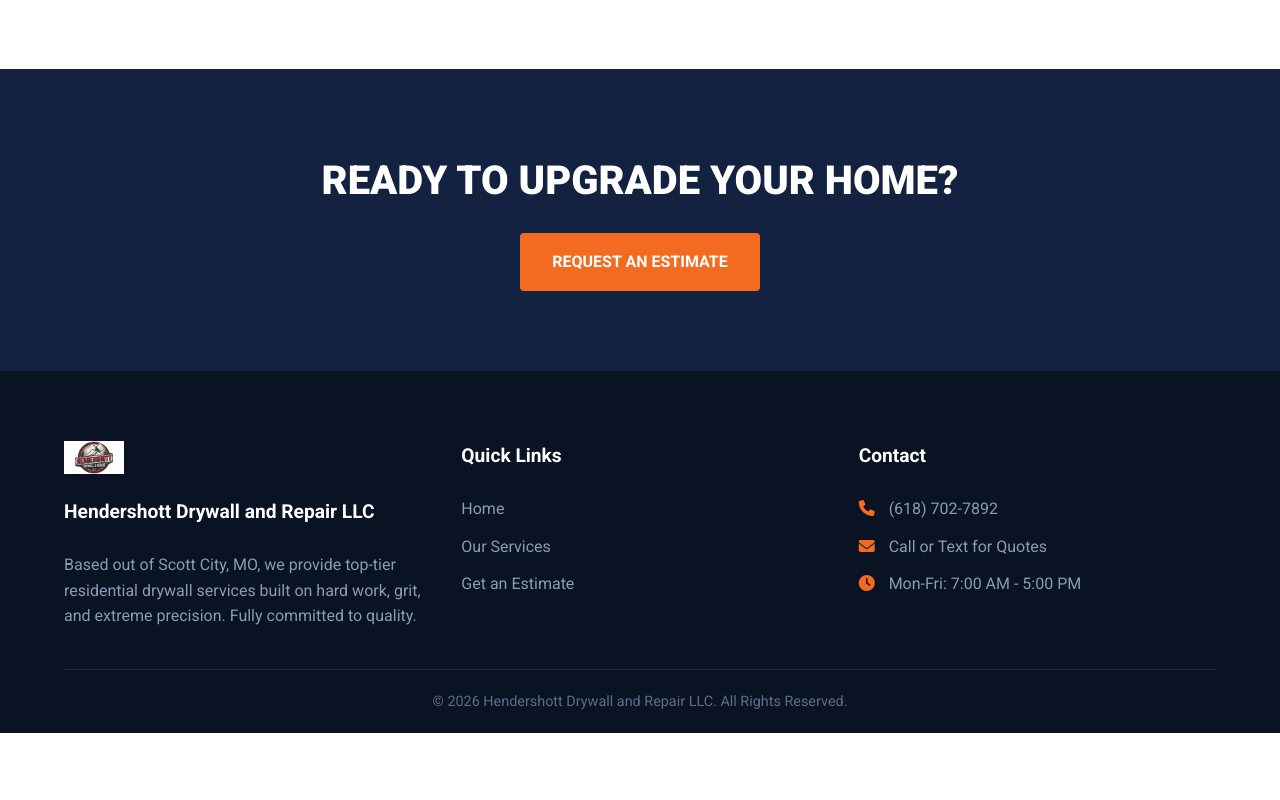
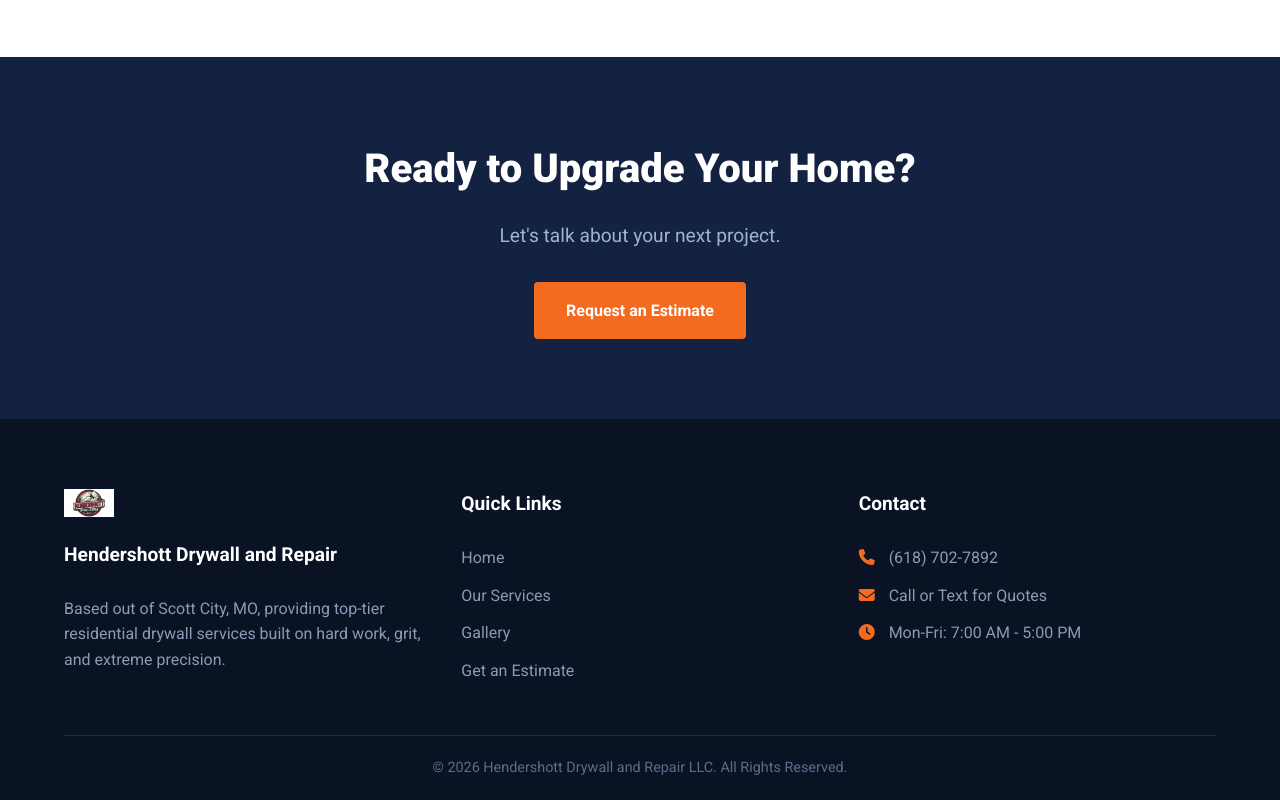
Before and after one commit to Dmouser86/hendershott-drywall, a plain HTML site: page testimonials.html in a window 1280 px wide. Shown: the part 953-1753 px from the top of the page. Before the commit the page ends 1686 px from the top, so only its background shows below. Drawn offline with Linux system fonts and the light colour scheme.

Commit message:
Update testimonials.html

```diff
--- a/testimonials.html
+++ b/testimonials.html
@@ -11,7 +11,7 @@
     <header>
         <div class="nav-container">
             <div class="brand-wrapper">
-                <img src="logo.png" alt="Hendershott Drywall Badge" class="brand-logo">
+                <img src="logo.png" alt="Hendershott Drywall Logo" class="brand-logo">
                 <h1>Hendershott <span>Drywall & Repair</span></h1>
             </div>
             <nav>
@@ -27,9 +27,9 @@
     </header>
 
     <main>
-        <section class="container" style="margin-top: 40px;">
-            <h2 class="section-title">WHAT OUR CLIENTS SAY</h2>
-            <p style="text-align: center; font-size: 1.2rem; color: #666; margin-bottom: 50px;">We don't cut corners, and our clients notice. Read what homeowners across SE Missouri have to say about our work.</p>
+        <section class="container">
+            <h2 class="section-title">Client <span>Reviews</span></h2>
+            <p style="text-align: center; font-size: 1.15rem; color: var(--text-muted); margin-bottom: 50px; max-width: 700px; margin-inline: auto;">We don't cut corners, and our clients notice. Read what homeowners across SE Missouri have to say about our work.</p>
 
             <div class="grid-2">
                 <div class="testimonial-card">
@@ -56,23 +56,25 @@
         </section>
 
         <section class="cta-banner">
-            <h2>READY TO UPGRADE YOUR HOME?</h2>
-            <a href="contact.html" class="btn">REQUEST AN ESTIMATE</a>
+            <h2>Ready to Upgrade Your Home?</h2>
+            <p>Let's talk about your next project.</p>
+            <a href="contact.html" class="btn">Request an Estimate</a>
         </section>
     </main>
 
     <footer>
         <div class="footer-grid">
             <div class="footer-about">
-                <img src="logo.png" alt="Logo" style="width: 60px; margin-bottom: 15px;">
-                <h3>Hendershott Drywall and Repair LLC</h3>
-                <p>Based out of Scott City, MO, we provide top-tier residential drywall services built on hard work, grit, and extreme precision. Fully committed to quality.</p>
+                <img src="logo.png" alt="Logo" style="width: 50px; margin-bottom: 15px;">
+                <h3>Hendershott Drywall and Repair</h3>
+                <p>Based out of Scott City, MO, providing top-tier residential drywall services built on hard work, grit, and extreme precision.</p>
             </div>
             <div class="footer-links">
                 <h3>Quick Links</h3>
                 <ul>
                     <li><a href="index.html">Home</a></li>
                     <li><a href="services.html">Our Services</a></li>
+                    <li><a href="gallery.html">Gallery</a></li>
                     <li><a href="contact.html">Get an Estimate</a></li>
                 </ul>
             </div>
@@ -88,4 +90,4 @@
         </div>
     </footer>
 </body>
-</html>
+    </html>
```
